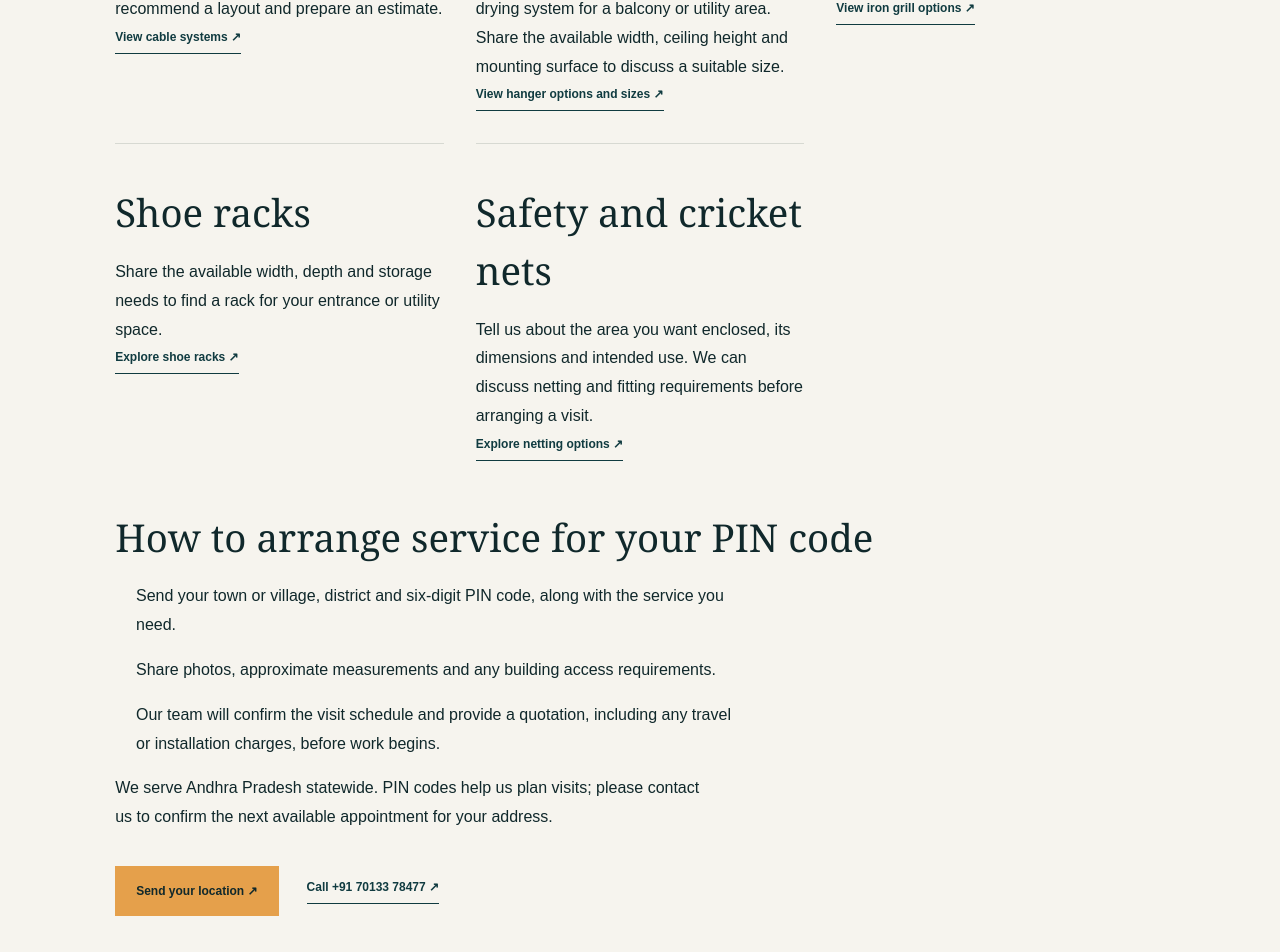
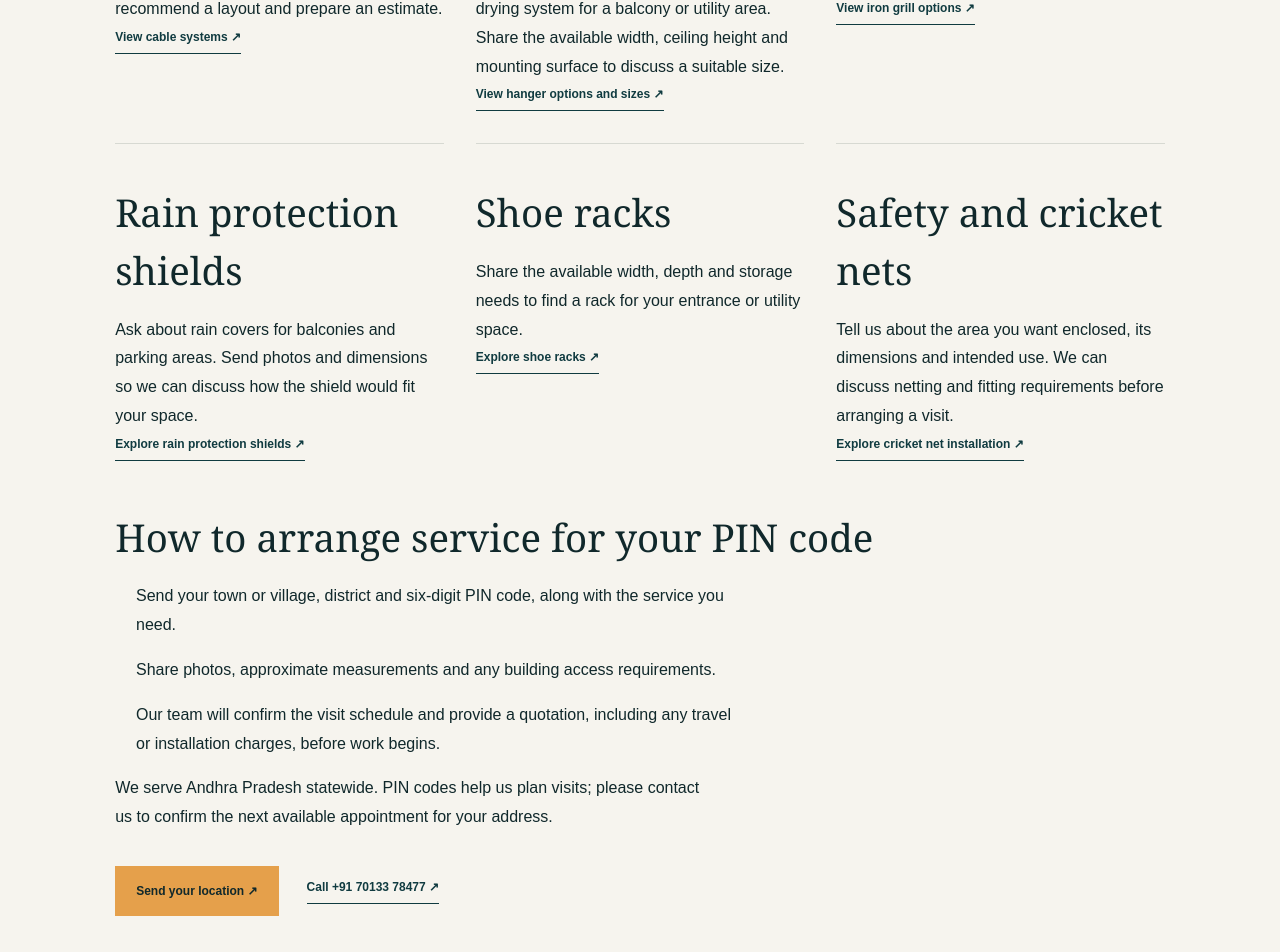
Before and after one commit to chakri-007-ui/grils-website, a Next.js app: page /service-areas in a window 1280 px wide. Shown: the part 1394-2346 px from the top of the page. Built offline with nearby package versions, Linux system fonts and the light colour scheme.

Commit message:
Improve local search copy in app/service-areas/page.tsx

```diff
--- a/app/service-areas/page.tsx
+++ b/app/service-areas/page.tsx
@@ -32,8 +32,9 @@ export default function ServiceAreasPage() {
           <article><h2>Invisible grills</h2><p>Discuss stainless-steel cable options for your balcony, windows or staircase. Send opening dimensions and photos so we can recommend a layout and prepare an estimate.</p><Link className="text-link" href="/invisible-grills">View cable systems ↗</Link></article>
           <article><h2>Cloth drying hangers</h2><p>Choose a ceiling-mounted or wall-mounted drying system for a balcony or utility area. Share the available width, ceiling height and mounting surface to discuss a suitable size.</p><Link className="text-link" href="/cloth-hangers">View hanger options and sizes ↗</Link></article>
           <article><h2>Iron grills</h2><p>Send photos and measurements of your window or balcony to discuss a grill design and fitting.</p><Link className="text-link" href="/Iron-grills">View iron grill options ↗</Link></article>
+          <article><h2>Rain protection shields</h2><p>Ask about rain covers for balconies and parking areas. Send photos and dimensions so we can discuss how the shield would fit your space.</p><Link className="text-link" href="/shields">Explore rain protection shields ↗</Link></article>
           <article><h2>Shoe racks</h2><p>Share the available width, depth and storage needs to find a rack for your entrance or utility space.</p><Link className="text-link" href="/shoe-racks">Explore shoe racks ↗</Link></article>
-          <article><h2>Safety and cricket nets</h2><p>Tell us about the area you want enclosed, its dimensions and intended use. We can discuss netting and fitting requirements before arranging a visit.</p><Link className="text-link" href="/cricket-nets">Explore netting options ↗</Link></article>
+          <article><h2>Safety and cricket nets</h2><p>Tell us about the area you want enclosed, its dimensions and intended use. We can discuss netting and fitting requirements before arranging a visit.</p><Link className="text-link" href="/cricket-nets">Explore cricket net installation ↗</Link></article>
         </div>
         <h2>How to arrange service for your PIN code</h2>
         <ol className="coverage-steps">
```
